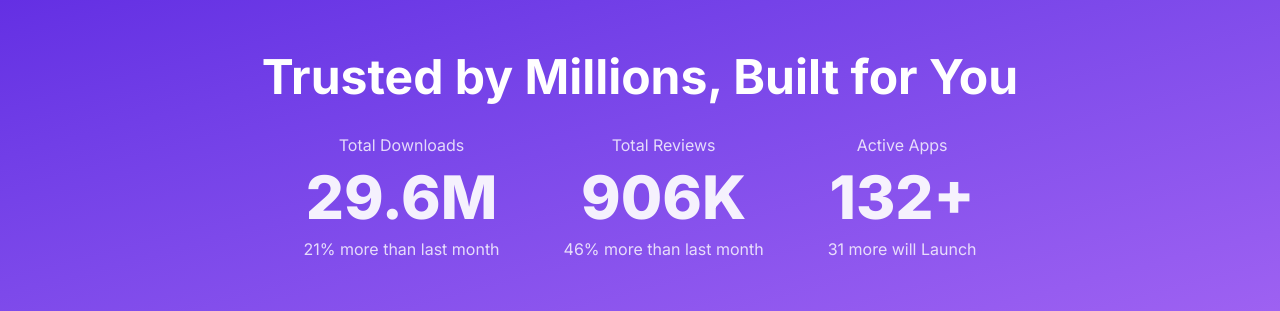
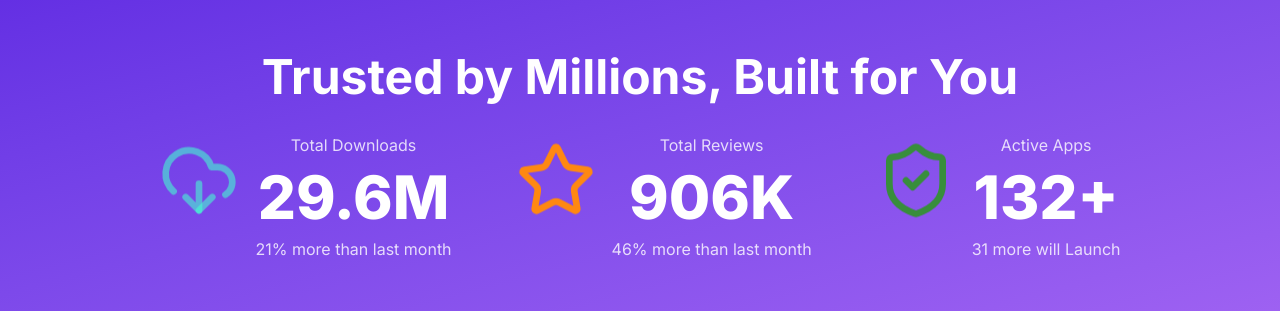
Before and after one commit to programmerrakibul/hero.io, a React (Vite) app: page / in a window 1280 px wide. Shown: the part 900-1211 px from the top of the page. Built offline with nearby package versions, Linux system fonts and the light colour scheme.

Commit message:
Stats section modified

```diff
--- a/src/components/Stats/Stats.jsx
+++ b/src/components/Stats/Stats.jsx
@@ -1,4 +1,5 @@
 import Container from "../Container/Container";
+import { CloudDownload, ShieldCheck, Star } from "lucide-react";
 
 const Stats = () => {
   return (
@@ -8,29 +9,48 @@ const Stats = () => {
           <h2 className="text-3xl sm:text-4xl md:text-5xl font-bold">
             Trusted by Millions, Built for You
           </h2>
+
           <div className="flex flex-wrap items-center justify-center gap-16">
+            <div className="flex flex-col md:flex-row items-center gap-2.5 md:gap-4">
+              <div className="w-16 lg:w-20 animate-bounce">
+                <CloudDownload size="100%" color="#44FFD195" />
+              </div>
+
               <div className="space-y-2.5">
                 <p className="opacity-80 text-base">Total Downloads</p>
-              <p className="font-extrabold text-4xl md:text-5xl lg:text-6xl animate-pulse">
+                <p className="font-extrabold text-4xl md:text-5xl lg:text-6xl">
                   29.6M
                 </p>
                 <p className="opacity-80 text-base">21% more than last month</p>
               </div>
+            </div>
+
+            <div className="flex flex-col md:flex-row items-center gap-2.5 md:gap-4">
+              <div className="w-16 lg:w-20  animate-bounce ">
+                <Star size="100%" color="#FF8811" />
+              </div>
 
               <div className="space-y-2.5">
                 <p className="opacity-80 text-base">Total Reviews</p>
-              <p className="font-extrabold text-4xl md:text-5xl lg:text-6xl animate-pulse">
+                <p className="font-extrabold text-4xl md:text-5xl lg:text-6xl">
                   906K
                 </p>
                 <p className="opacity-80 text-base">46% more than last month</p>
               </div>
+            </div>
+
+            <div className="flex flex-col md:flex-row items-center gap-2.5 md:gap-4">
+              <div className="w-16 lg:w-20  animate-bounce">
+                <ShieldCheck size="100%" color="#388E3C" />
+              </div>
 
               <div className="space-y-2.5">
                 <p className="opacity-80 text-base">Active Apps</p>
-              <p className="font-extrabold text-4xl md:text-5xl lg:text-6xl animate-pulse">
+                <p className="font-extrabold text-4xl md:text-5xl lg:text-6xl">
                   132+
                 </p>
                 <p className="opacity-80 text-base">31 more will Launch</p>
+              </div>
             </div>
           </div>
         </div>
```
Lines whose indentation alone changed are shown as unchanged.
